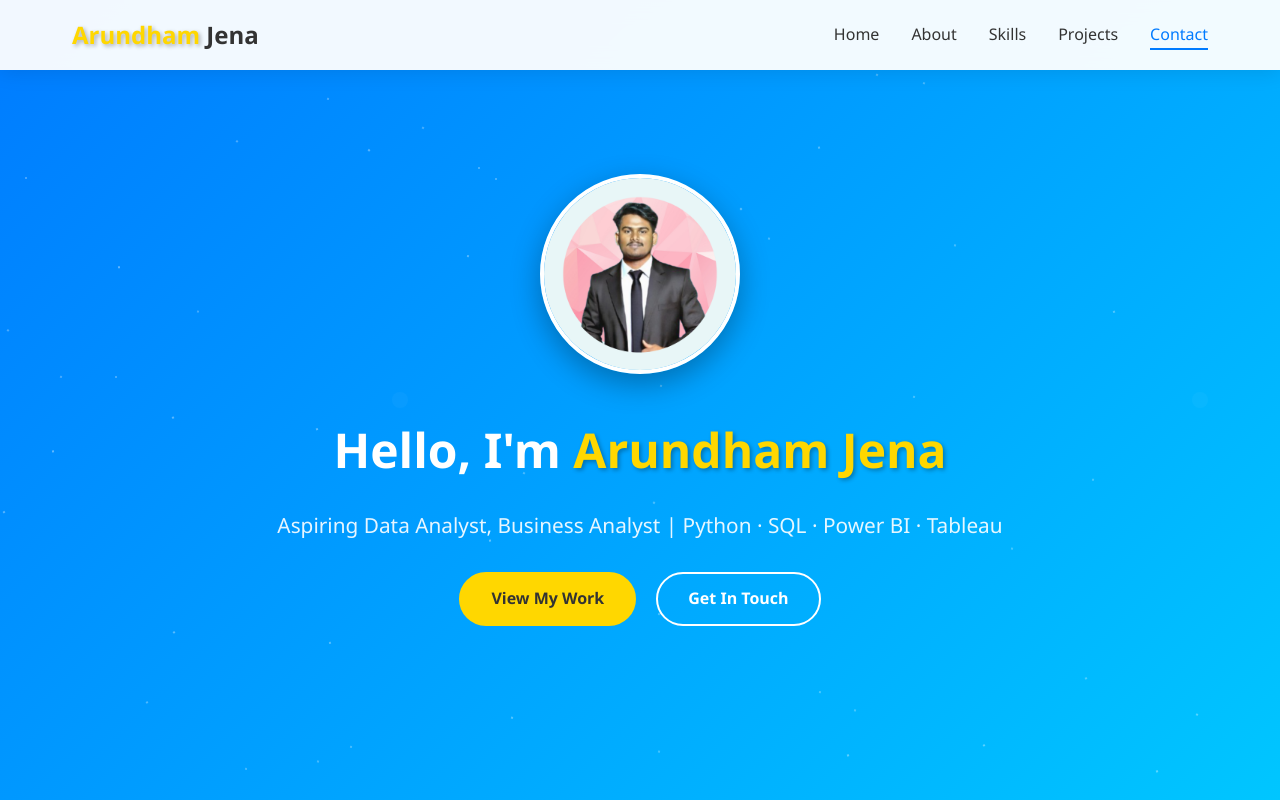
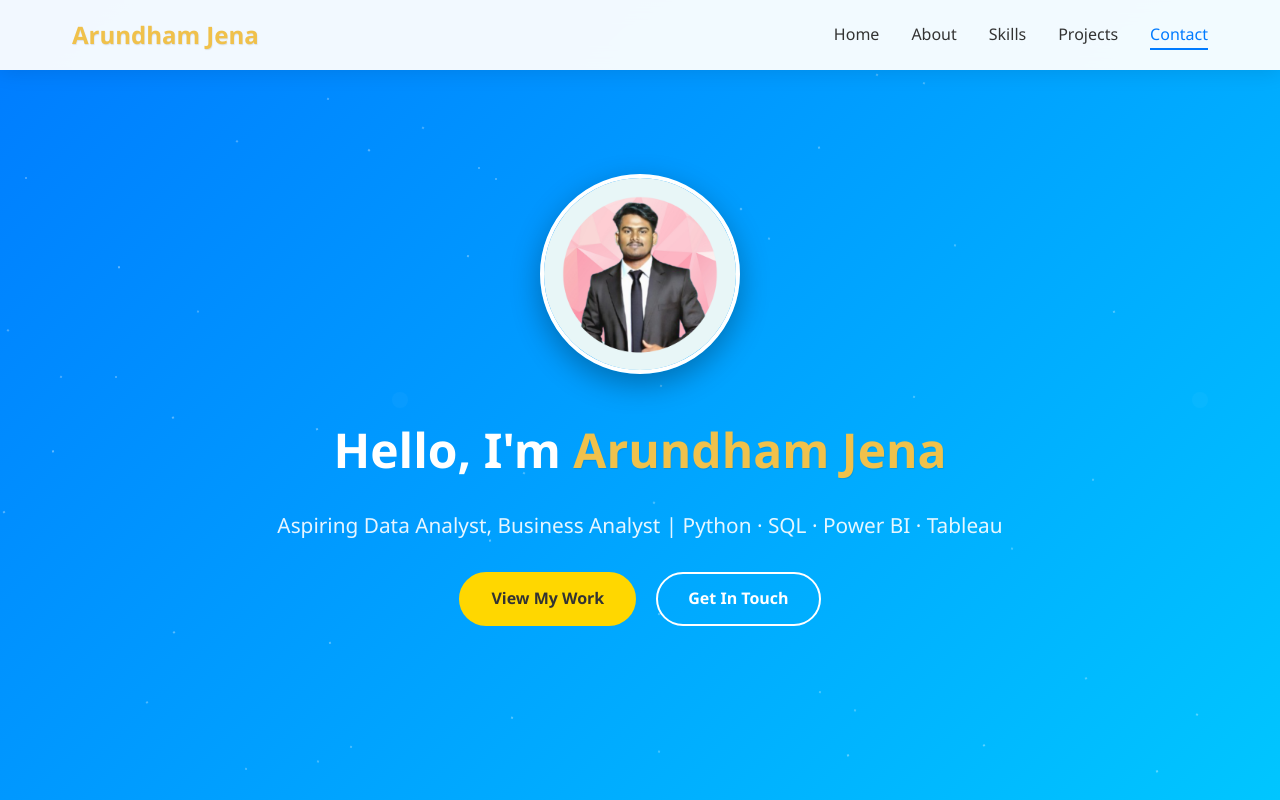
Before and after one commit to Arundhamjena/Arundhamjena.github.io, a plain HTML site: page index.html in a window 1280 px wide. Shown: the top 800 px of the page. Drawn offline with Linux system fonts and the light colour scheme.

Commit message:
Add files via upload

```diff
--- a/index.html
+++ b/index.html
@@ -11,7 +11,7 @@
   <nav class="navbar">
     <div class="nav-container">
       <div class="nav-logo">
-        <span class="highlight">Arundham</span> Jena
+        <span class="highlight">Arundham Jena</span>
       </div>
       <ul class="nav-menu">
         <li><a href="#home" class="nav-link">Home</a></li>
--- a/style.css
+++ b/style.css
@@ -125,8 +125,8 @@ body {
 .hero h1 { font-size: 3rem; margin-bottom: 20px; font-weight: 700; }
 
 .highlight {
-  color: #ffd700;
-  text-shadow: 2px 2px 4px rgba(0,0,0,0.3);
+  color: #f0c14b;  /* Softer amber tone */
+  text-shadow: 0.5px 0.5px 1px rgba(0, 0, 0, 0.1);  /* Very subtle shadow */
   transition: all 0.3s ease;
 }
 .highlight:hover { transform: scale(1.05); text-shadow: 3px 3px 6px rgba(0,0,0,0.5); }
```
